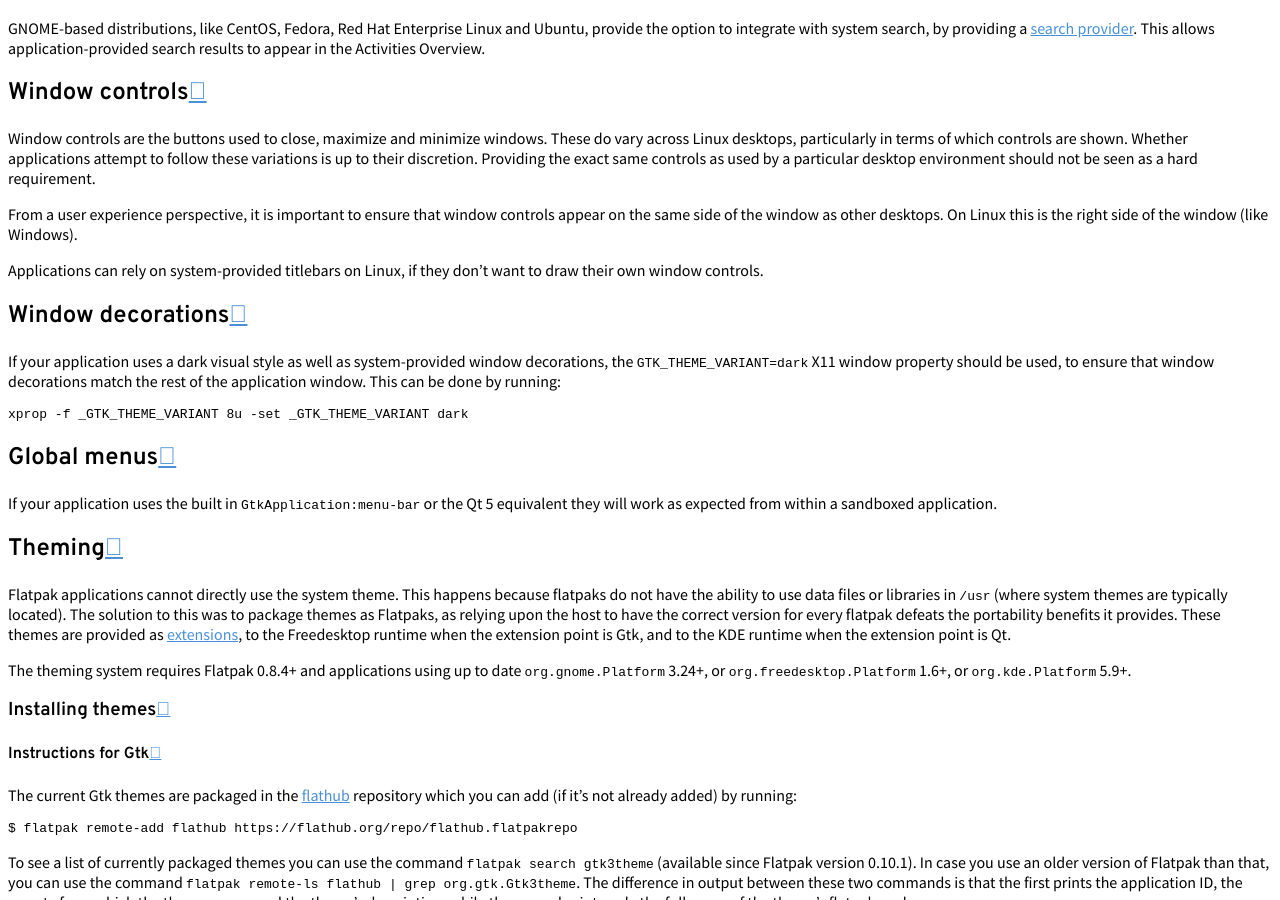
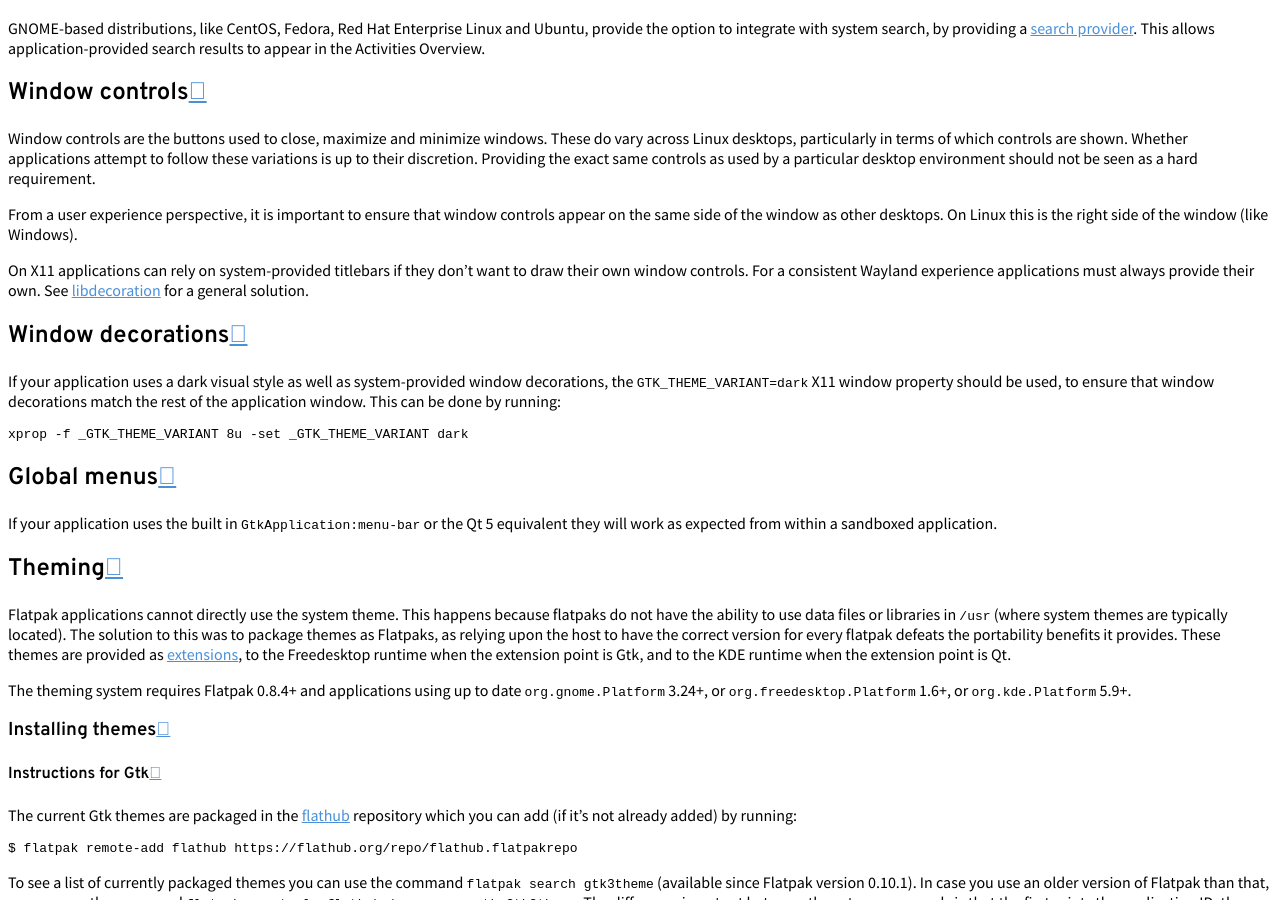
Before and after one commit to flatpak/flatpak-docs, a Sphinx documentation site: the page built from docs/desktop-integration.rst, in a window 1280 px wide and 900 px high, scrolled down 1858 px. Built offline with Sphinx 7.4.7 and the Read the Docs theme 2.0.0, drawn with Linux system fonts in a browser that asks for light colours.

Commit message:
Clarify system titlebar behavior
Closes #250

```diff
--- a/docs/desktop-integration.rst
+++ b/docs/desktop-integration.rst
@@ -96,8 +96,11 @@ From a user experience perspective, it is important to ensure that window
 controls appear on the same side of the window as other desktops. On Linux
 this is the right side of the window (like Windows).
 
-Applications can rely on system-provided titlebars on Linux, if they don't
-want to draw their own window controls.
+On X11 applications can rely on system-provided titlebars if they don't
+want to draw their own window controls. For a consistent Wayland experience
+applications must always provide their own.
+See `libdecoration <https://gitlab.gnome.org/jadahl/libdecoration>`_ for a
+general solution.
 
 Window decorations
 ------------------
```
